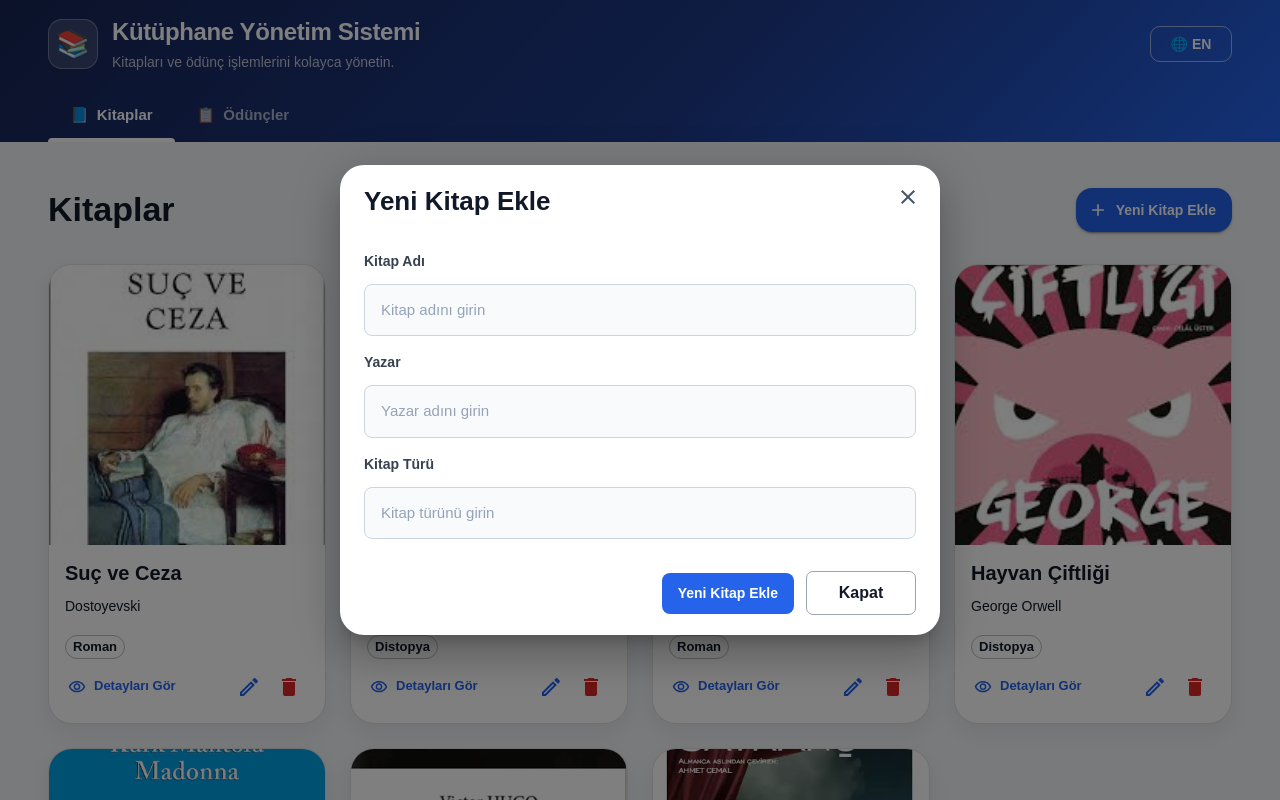
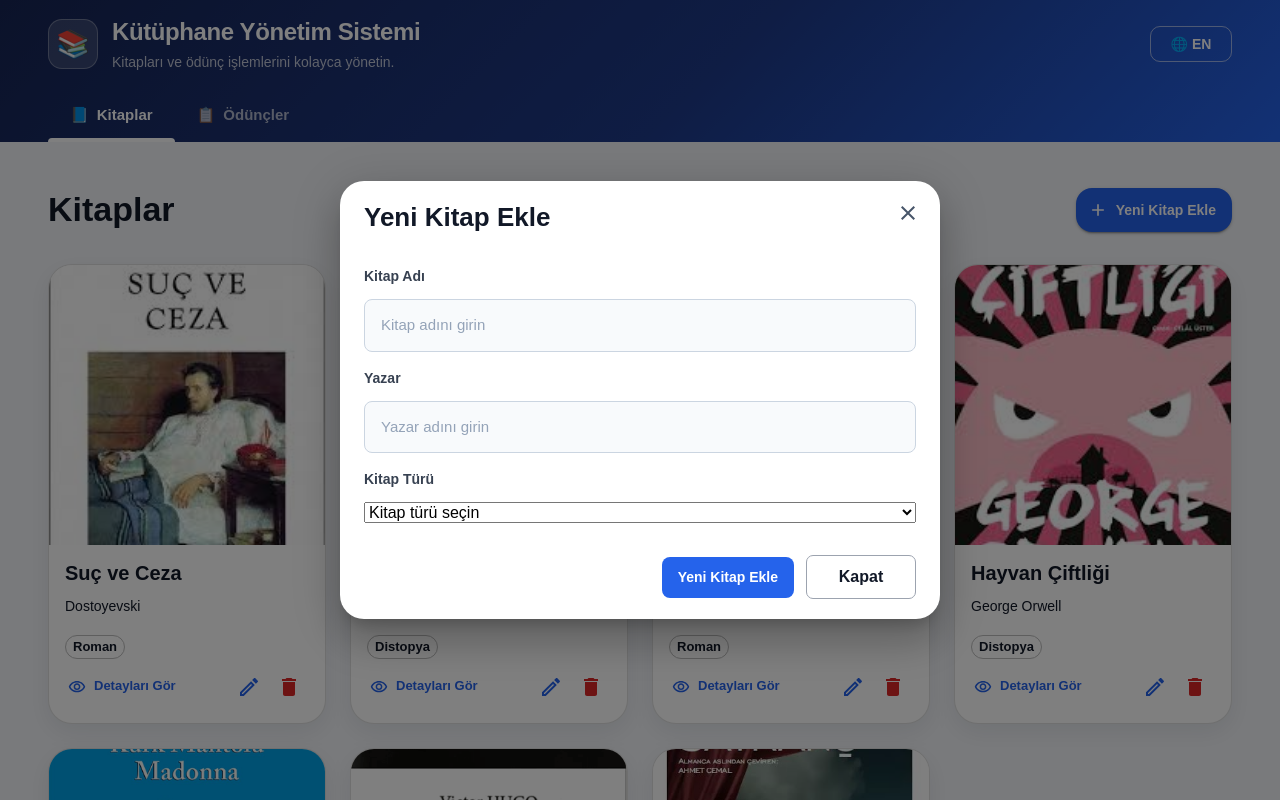
Before and after one commit to iremloop/react-library-app, a React (Vite) app: page / in a window 1280 px wide. Both pictures are taken after a click on the button "Yeni Kitap Ekle". Shown: the top 800 px of the page. Built offline with nearby package versions, Linux system fonts and the light colour scheme.

Commit message:
Add genre dropdown to book form

```diff
--- a/src/features/library/books/ui/BookDetailsDialog.tsx
+++ b/src/features/library/books/ui/BookDetailsDialog.tsx
@@ -205,15 +205,10 @@ import {
               )}
             </Box>
 
-            <Box
-              sx={{
-                minWidth: 0,
-              }}
-            >
+            <Box sx={{ minWidth: 0, }} >
+
               <Chip
-                label={t(`books.genres.${book.genre}`, {
-                    defaultValue: book.genre,
-                  })}
+                label={t(`books.genres.${book.genre}`, {defaultValue: book.genre,})}
                 size="small"
                 color="primary"
                 variant="outlined"
@@ -247,11 +242,7 @@ import {
                 {book.author}
               </Typography>
 
-              <Box
-                sx={{
-                  marginTop: 3,
-                }}
-              >
+              <Box sx={{  marginTop: 3, }} >
                 <Typography
                   component="h3"
                   variant="subtitle1"
@@ -276,11 +267,7 @@ import {
                 </Typography>
               </Box>
 
-              <Divider
-                sx={{
-                  marginY: 3,
-                }}
-              />
+              <Divider sx={{ marginY: 3,  }}  />
 
               <Box
                 sx={{
@@ -314,11 +301,7 @@ import {
                       {item.icon}
                     </Box>
 
-                    <Box
-                      sx={{
-                        minWidth: 0,
-                      }}
-                    >
+                    <Box sx={{ minWidth: 0,  }}  >
                       <Typography
                         variant="caption"
                         color="text.secondary"
--- a/src/features/library/books/ui/BookForm.tsx
+++ b/src/features/library/books/ui/BookForm.tsx
@@ -24,6 +24,17 @@ function BookForm({
   onClose,
 }: BookFormProps) {
   const { t } = useTranslation();
+  const genres = [
+    "novel",
+    "classic",
+    "fantasy",
+    "scienceFiction",
+    "mystery",
+    "history",
+    "psychology",
+    "biography",
+    "dystopia"
+  ];
 
   const bookFormSchema = z.object({
     title: z
@@ -110,12 +121,17 @@ function BookForm({
           {t("books.genreLabel")}
         </label>
 
-<input
-  id="genre"
-  type="text"
-  placeholder={t("books.genrePlaceholder")}
-  {...register("genre")}
-/>
+        <select id="genre" {...register("genre")}>
+  <option value="">
+    {t("books.genrePlaceholder")}
+  </option>
+
+  {genres.map((genre) => (
+    <option key={genre} value={genre}>
+      {t(`books.genres.${genre}`)}
+    </option>
+  ))}
+</select>
 
         {errors.genre && (
           <span className="form-error">
--- a/src/shared/locales/en.json
+++ b/src/shared/locales/en.json
@@ -29,7 +29,7 @@
     "genreLabel": "Genre",
     "titlePlaceholder": "Enter the book title",
     "authorPlaceholder": "Enter the author name",
-    "genrePlaceholder": "Enter the book genre",
+    "genrePlaceholder": "Select a genre",
     "titleRequired": "Book title is required.",
     "authorRequired": "Author name is required.",
     "genreRequired": "Book genre is required.",
--- a/src/shared/locales/tr.json
+++ b/src/shared/locales/tr.json
@@ -30,7 +30,7 @@
     "genreLabel": "Kitap Türü",
     "titlePlaceholder": "Kitap adını girin",
     "authorPlaceholder": "Yazar adını girin",
-    "genrePlaceholder": "Kitap türünü girin",
+    "genrePlaceholder": "Kitap türü seçin",
     "titleRequired": "Kitap adı zorunludur.",
     "authorRequired": "Yazar adı zorunludur.",
     "genreRequired": "Kitap türü zorunludur.",
@@ -57,7 +57,9 @@
     "history": "Tarih",
     "biography": "Biyografi",
     "dystopia": "Distopya",
-    "psychological": "Psikolojik"
+    "psychology": "Psikoloji",
+    "classic": "Klasik",
+    "mystery": "Gizem"
   },
 
   "summaries": {
```
Lines whose indentation alone changed are shown as unchanged.
